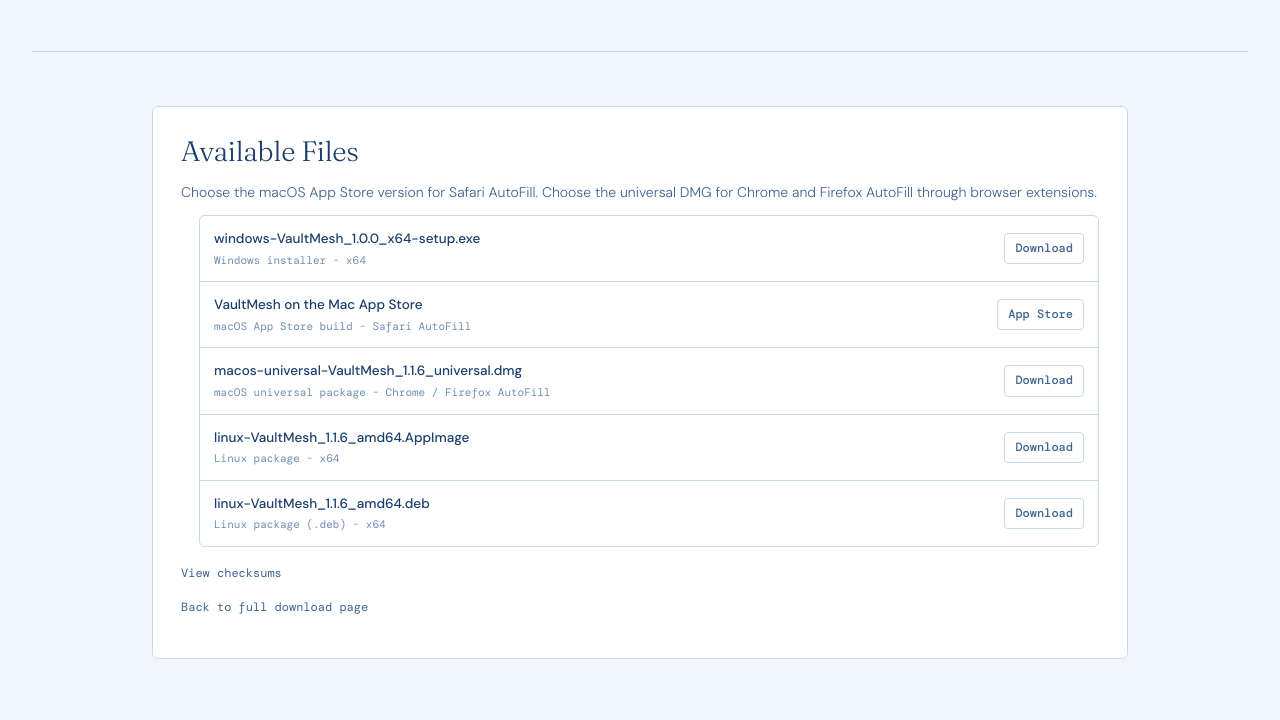
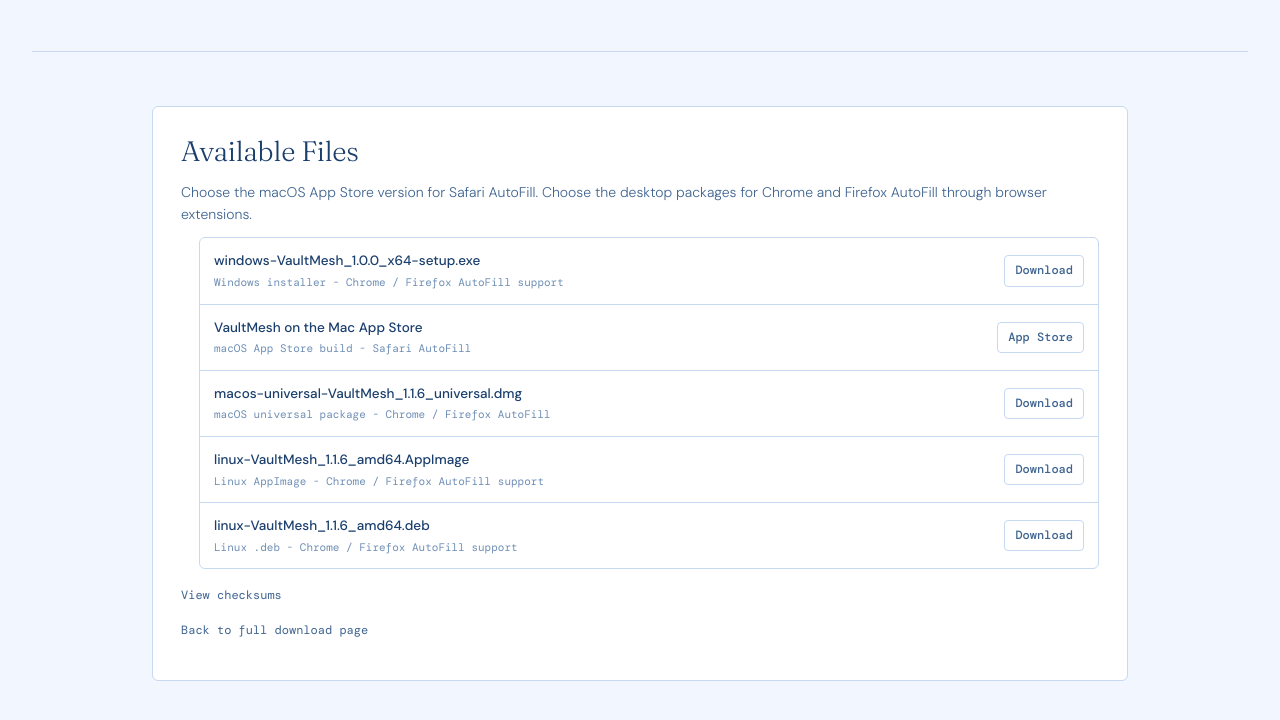
Before and after one commit to freehuoshan/vaultmesh-site, a plain HTML site: page downloads/desktop/index.html in a window 1280 px wide. Shown: the part 308-1028 px from the top of the page. Drawn offline with nearby package versions, Linux system fonts and the light colour scheme.

Commit message:
Update desktop autofill download copy
Clarify that Windows and Linux desktop packages support Chrome and Firefox autofill, not only the macOS DMG.

```diff
--- a/downloads/desktop/index.html
+++ b/downloads/desktop/index.html
@@ -37,13 +37,13 @@
 <section class="page-shell">
   <div class="paper">
     <h2>Available Files</h2>
-    <p>Choose the macOS App Store version for Safari AutoFill. Choose the universal DMG for Chrome and Firefox AutoFill through browser extensions.</p>
+    <p>Choose the macOS App Store version for Safari AutoFill. Choose the desktop packages for Chrome and Firefox AutoFill through browser extensions.</p>
     <ul class="file-list">
       <li>
         <div class="file-row">
           <div class="file-meta">
             <span class="file-name">windows-VaultMesh_1.0.0_x64-setup.exe</span>
-            <span class="file-sub">Windows installer - x64</span>
+            <span class="file-sub">Windows installer - Chrome / Firefox AutoFill support</span>
           </div>
           <a href="windows-VaultMesh_1.0.0_x64-setup.exe" class="dl-btn">Download</a>
         </div>
@@ -70,7 +70,7 @@
         <div class="file-row">
           <div class="file-meta">
             <span class="file-name">linux-VaultMesh_1.1.6_amd64.AppImage</span>
-            <span class="file-sub">Linux package - x64</span>
+            <span class="file-sub">Linux AppImage - Chrome / Firefox AutoFill support</span>
           </div>
           <a href="linux-VaultMesh_1.1.6_amd64.AppImage" class="dl-btn">Download</a>
         </div>
@@ -79,7 +79,7 @@
         <div class="file-row">
           <div class="file-meta">
             <span class="file-name">linux-VaultMesh_1.1.6_amd64.deb</span>
-            <span class="file-sub">Linux package (.deb) - x64</span>
+            <span class="file-sub">Linux .deb - Chrome / Firefox AutoFill support</span>
           </div>
           <a href="linux-VaultMesh_1.1.6_amd64.deb" class="dl-btn">Download</a>
         </div>
```
Also changed, not shown: index.html (+4 -4 lines).
